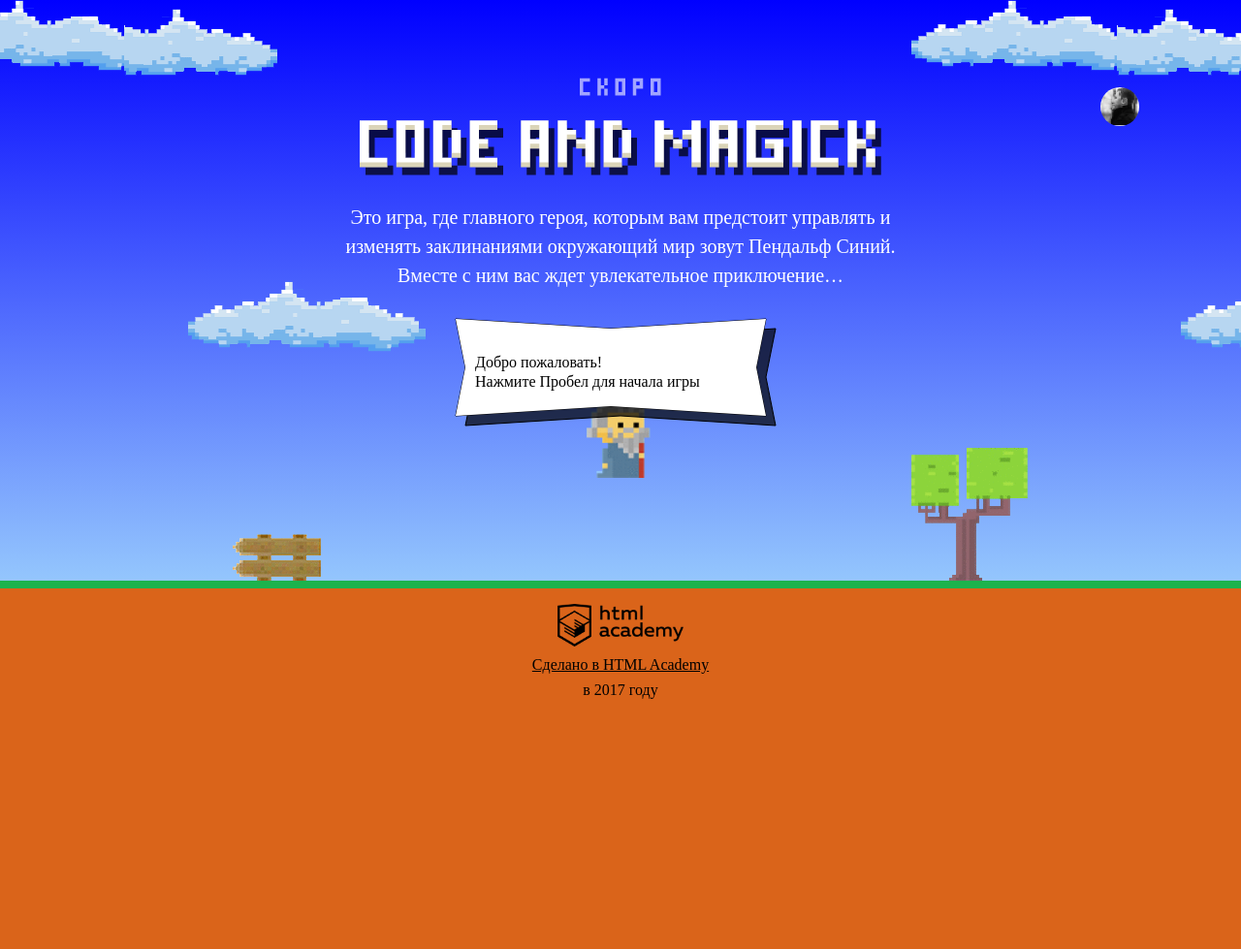
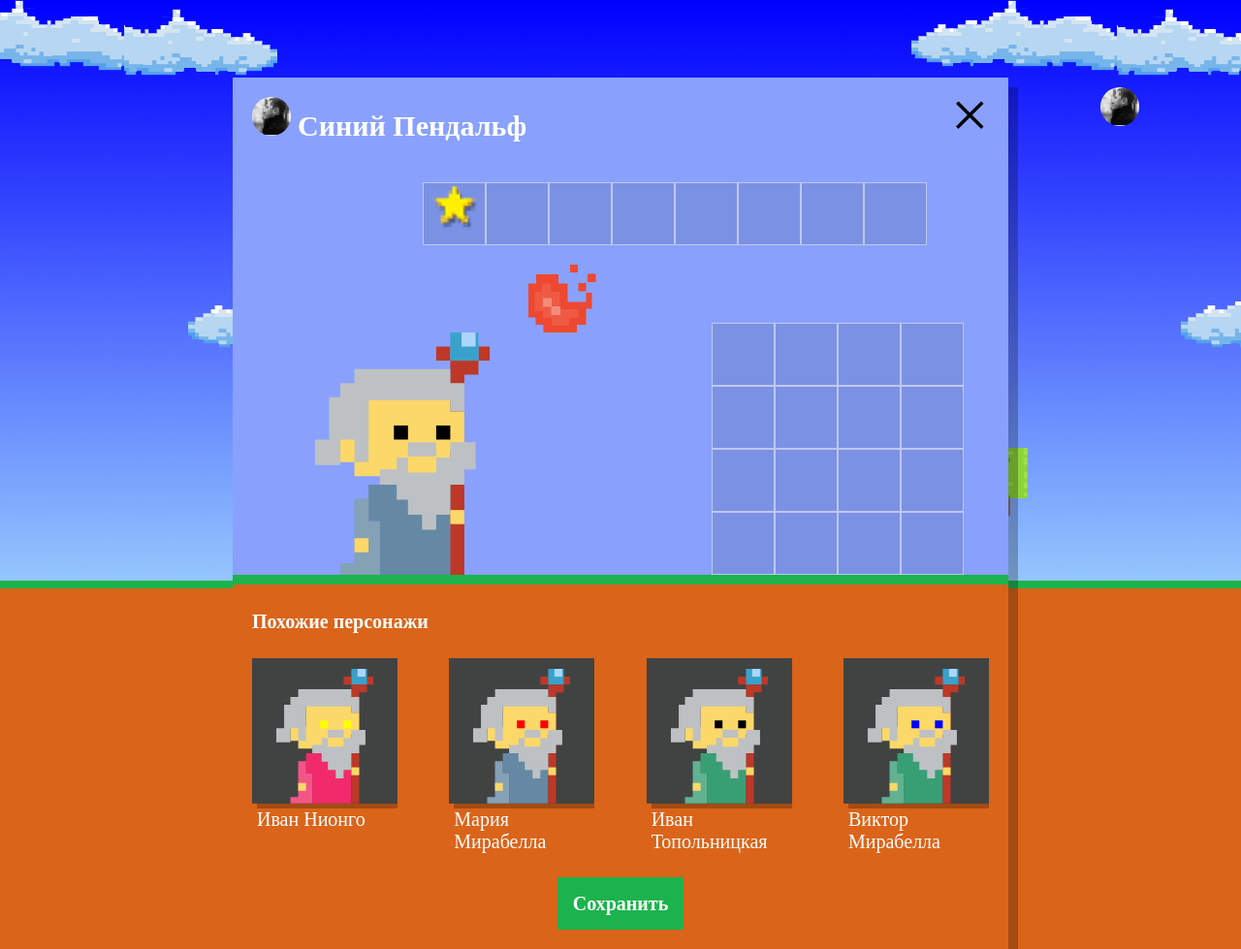
Before and after one commit to Roman-Trukhtanov/197856-code-and-magick, a website: page index.html in a window 1280 px wide. Shown: the whole page at 97% size. Before the commit the page ends 800 px from the top, so only its background shows below. Drawn offline with Linux system fonts and the light colour scheme; a web font is replaced by a local one.

Commit message:
Добавляет скрипт отрисовки похожих волшебников на основе шаблона

```diff
--- a/index.html
+++ b/index.html
@@ -200,6 +200,7 @@
     return height / 3;
   }
 </script>
+<script src="js/setup.js"></script>
 <script src="js/stat.js"></script>
 <script src="js/game.js"></script>
 
--- /dev/null
+++ b/js/setup.js
@@ -0,0 +1,104 @@
+'use strict';
+
+var setupDialog = document.querySelector('.setup');
+setupDialog.classList.remove('hidden');
+
+var WIZZARDS_NAMES = [
+  'Иван',
+  'Хуан Себастьян',
+  'Мария',
+  'Кристоф',
+  'Виктор',
+  'Юлия',
+  'Люпита',
+  'Вашингтон'
+];
+
+var WIZZARDS_SURNAMES = [
+  'да Марья',
+  'Верон',
+  'Мирабелла',
+  'Вальц',
+  'Онопко',
+  'Топольницкая',
+  'Нионго',
+  'Ирвинг'
+];
+
+var WIZZARDS_COAT_COLORS = [
+  'rgb(101, 137, 164)',
+  'rgb(241, 43, 107)',
+  'rgb(146, 100, 161)',
+  'rgb(56, 159, 117)',
+  'rgb(215, 210, 55)',
+  'rgb(0, 0, 0)'
+];
+
+var WIZZARDS_EYES_COLORS = [
+  'black',
+  'red',
+  'blue',
+  'yellow',
+  'green'
+];
+
+
+var similarWizardTemplate = document.querySelector('#similar-wizard-template');
+var setupSimilarList = document.querySelector('.setup-similar-list');
+var setupSimilar = document.querySelector('.setup-similar');
+
+var createWizzards = function (wizzardsCount) {
+  var wizzards = [];
+
+  for (var i = 0; i < wizzardsCount; i++) {
+    wizzards[i] = {};
+
+    wizzards[i].name = WIZZARDS_NAMES[
+      getRandomInt(0, (WIZZARDS_NAMES.length - 1))
+    ];
+
+    wizzards[i].surname = WIZZARDS_SURNAMES[
+      getRandomInt(0, (WIZZARDS_SURNAMES.length - 1))
+    ];
+
+    wizzards[i].coatColor = WIZZARDS_COAT_COLORS[
+      getRandomInt(0, (WIZZARDS_COAT_COLORS.length - 1))
+    ];
+
+    wizzards[i].eyesColor = WIZZARDS_EYES_COLORS[
+      getRandomInt(0, (WIZZARDS_EYES_COLORS.length - 1))
+    ];
+  }
+
+  return wizzards;
+};
+
+var getRandomInt = function (min, max) {
+  return Math.floor(Math.random() * (max + 1 - min) + min);
+};
+
+var renderWizzard = function (wizzard) {
+  var wizzardElement = similarWizardTemplate.content.querySelector('.setup-similar-item').cloneNode(true);
+
+  wizzardElement.querySelector('.setup-similar-label').textContent = wizzard.name + ' ' + wizzard.surname;
+  wizzardElement.querySelector('.wizard-coat').style.fill = wizzard.coatColor;
+  wizzardElement.querySelector('.wizard-eyes').style.fill = wizzard.eyesColor;
+
+  return wizzardElement;
+};
+
+var fillingSetupSimilarBlock = function (wizzards) {
+  var fragment = document.createDocumentFragment();
+
+  for (var i = 0; i < wizzards.length; i++) {
+    fragment.appendChild(renderWizzard(wizzards[i]));
+  }
+
+  return fragment;
+};
+
+var allWizzards = createWizzards(4);
+
+setupSimilarList.appendChild(fillingSetupSimilarBlock(allWizzards));
+
+setupSimilar.classList.remove('hidden');
```
